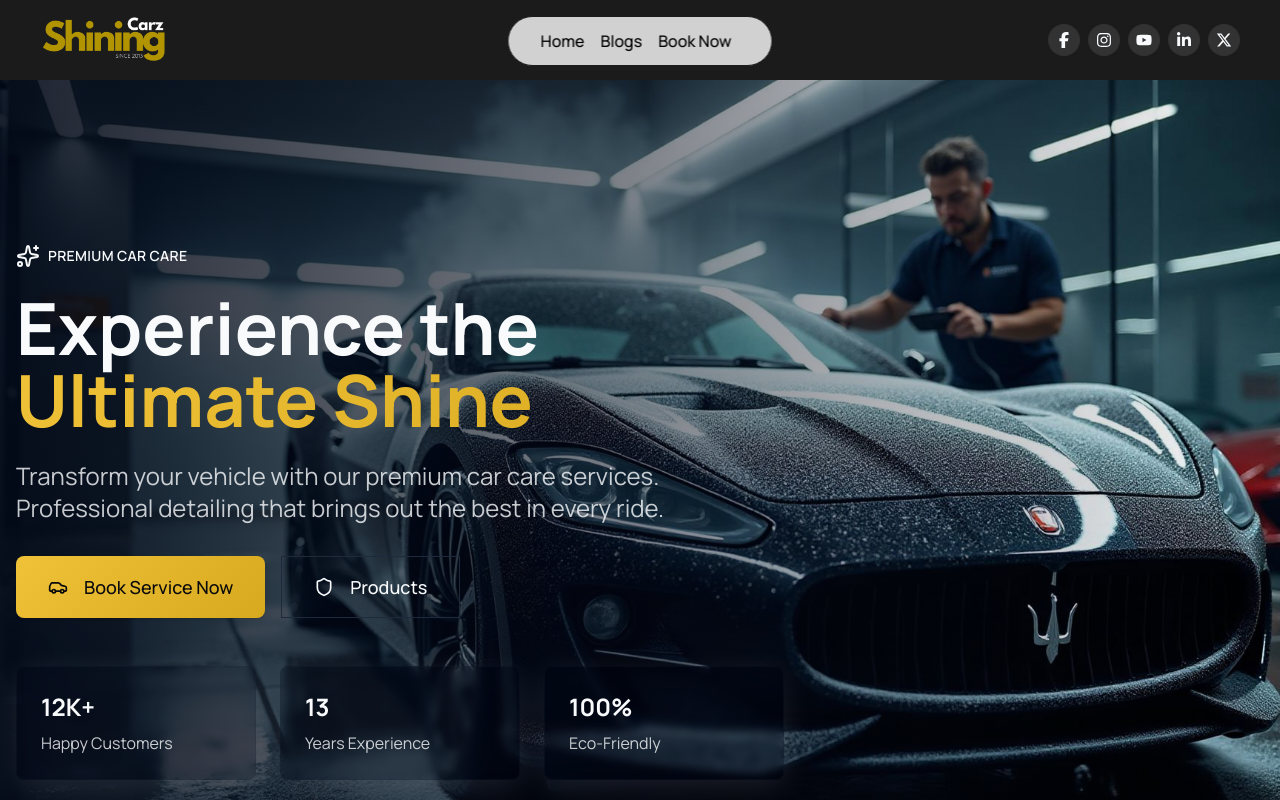
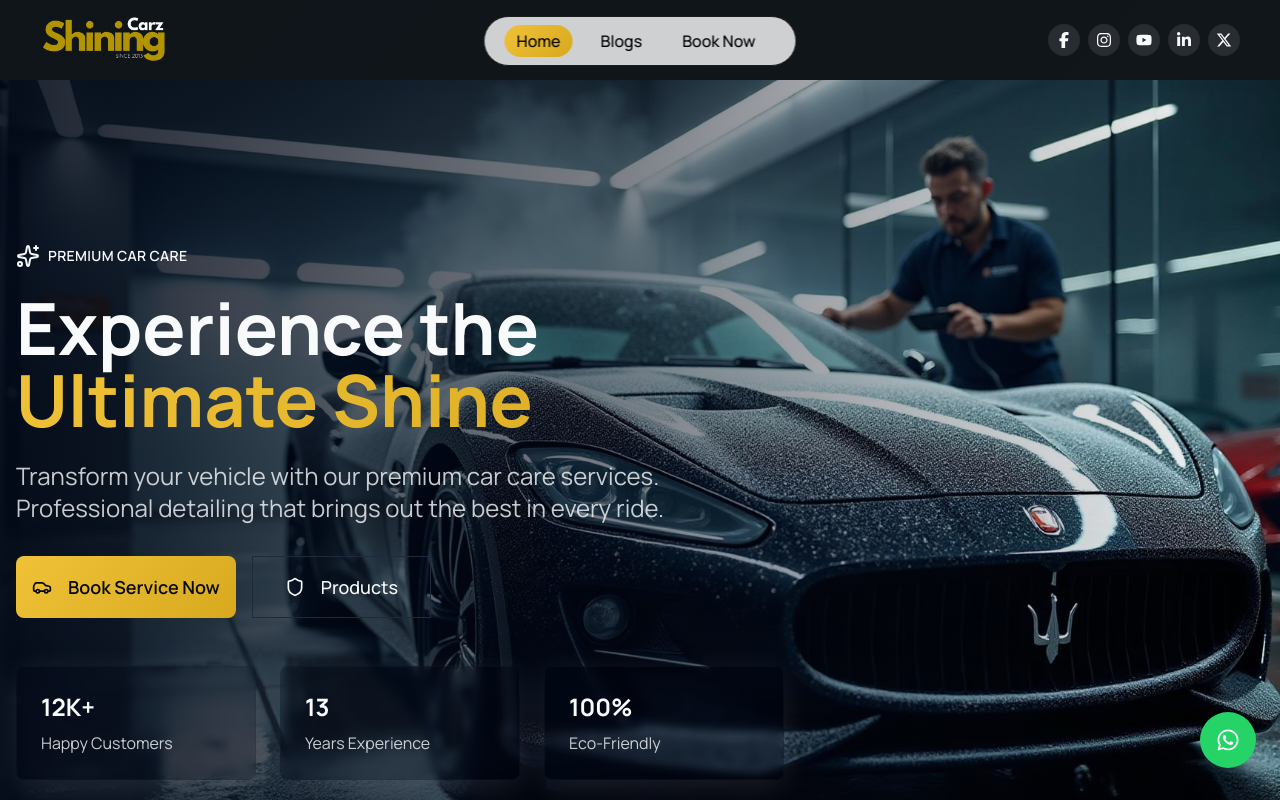
Before and after one commit to karandevhub/shiningcarz-landing, a Next.js app: page / in a window 1280 px wide. Shown: the top 800 px of the page. Built offline with nearby package versions, Linux system fonts and the light colour scheme.

Commit message:
fi: ui color

```diff
--- a/src/app/globals.css
+++ b/src/app/globals.css
@@ -258,3 +258,13 @@ code {
     box-shadow: var(--glow-gold), var(--shadow-luxury);
   }
 }
+
+.no-scrollbar::-webkit-scrollbar {
+    display: none;
+}
+
+/* Hide scrollbar for IE, Edge and Firefox */
+.no-scrollbar {
+    -ms-overflow-style: none;  /* IE and Edge */
+    scrollbar-width: none;  /* Firefox */
+}
--- a/src/app/layout.js
+++ b/src/app/layout.js
@@ -61,7 +61,7 @@ export default function RootLayout({ children }) {
         className={cx(
           inter.variable,
           manrope.variable,
-          "font-mr bg-dark"
+          "font-mr luxury-gradient no-scrollbar"
         )}
       >
         <Header />
--- a/src/components/Header/index.js
+++ b/src/components/Header/index.js
@@ -10,16 +10,23 @@ import {
 } from "react-icons/fa6";
 import siteMetadata from "@/src/utils/siteMetaData";
 import { useState } from "react";
+import { usePathname } from "next/navigation";
 
 const Header = () => {
+  const [click, setClick] = useState(false);
+  const pathname = usePathname();
 
-  const [click, setClick] = useState(false);
-
-const toggle = () =>{
+  const toggle = () => {
     setClick(!click)
   }
+
+  const isActive = (path) => {
+    return pathname === path ||
+           (path === "/blogs" && pathname.startsWith("/blogs"));
+  }
+
   return (
-    <header className="w-full py-2 px-5 sm:px-10 flex items-center justify-between bg-dark">
+    <header className={`w-full lg:py-2 px-5 sm:px-10 flex items-center justify-between ${click?'py-5':'py-2'}`}>
       <Logo />
 
       <button className="inline-block sm:hidden z-50" onClick={toggle} aria-label="Hamburger Menu">
@@ -29,7 +36,6 @@ const toggle = () =>{
               style={{
                 transform: click ? "rotate(-45deg) translateY(0)" : "rotate(0deg) translateY(6px)"
               }}
-
             >&nbsp;</span>
             <span className="absolute top-0 inline-block w-full h-0.5 bg-dark dark:bg-light rounded transition-all ease duration-200"
               style={{
@@ -42,30 +48,62 @@ const toggle = () =>{
               }}
             >&nbsp;</span>
           </div>
-
         </div>
       </button>
 
-        <nav className="w-max py-3 text-black px-6 sm:px-8 border border-solid border-dark rounded-full font-medium capitalize  items-center flex  sm:hidden
+      {/* Mobile Navigation */}
+      <nav className="w-max py-3 text-black px-4 sm:px-8 border border-solid border-dark rounded-full font-medium capitalize items-center flex sm:hidden
         fixed top-4 right-1/2 translate-x-1/2 bg-light/80 backdrop-blur-sm z-50
         transition-all ease duration-300"
         style={{
           top: click ? "1rem" : "-5rem"
         }}
       >
-            <Link href="/" className="mr-2">Home</Link>
-            <Link href="/blogs" className="mx-2">Blogs</Link>
-            <Link href="https://app.shiningcarz.com/" className="mx-2">Book Now</Link>
+        <Link
+          href="/"
+          className={`mr-1 px-3 py-1 rounded-full ${isActive("/") ? "gold-gradient" : ""}`}
+        >
+          Home
+        </Link>
+        <Link
+          href="/blogs"
+          className={`mx-1 px-3 py-1 rounded-full ${isActive("/blogs") ? "gold-gradient" : ""}`}
+        >
+          Blogs
+        </Link>
+        <Link
+          href="https://app.shiningcarz.com/"
+          className="mx-1 px-3 py-1 rounded-full"
+        >
+          Book Now
+        </Link>
       </nav>
 
+      {/* Desktop Navigation */}
+      <nav className="text-black w-max py-2 px-5 border border-solid border-dark rounded-full font-medium capitalize items-center hidden sm:flex
+        fixed top-4 right-1/2 translate-x-1/2 bg-light/80 backdrop-blur-sm z-50">
+        <Link
+          href="/"
+          className={`mr-2 px-3 py-1 rounded-full ${isActive("/") ? "gold-gradient" : ""}`}
+        >
+          Home
+        </Link>
+        <Link
+          href="/blogs"
+          className={`mx-2 px-3 py-1 rounded-full ${isActive("/blogs") ? "gold-gradient" : ""}`}
+        >
+          Blogs
+        </Link>
+        <Link
+          href="https://app.shiningcarz.com/"
+          className="mx-2 px-3 py-1 rounded-full"
+        >
+          Book Now
+        </Link>
+      </nav>
 
-        <nav className="text-black w-max py-3 px-8 border border-solid border-dark rounded-full font-medium capitalize  items-center hidden sm:flex
-        fixed top-4 right-1/2 translate-x-1/2 bg-light/80 backdrop-blur-sm z-50">
-            <Link href="/" className="mr-2">Home</Link>
-            <Link href="/blogs" className="mx-2">Blogs</Link>
-            <Link href="https://app.shiningcarz.com/" className="mx-2">Book Now</Link>
-        </nav>
-        <div className=" hidden sm:flex items-center gap-2">
+      <div className="hidden sm:flex items-center gap-2">
+        {/* Social icons remain unchanged */}
         <Link
           href={siteMetadata.facebook}
           className="bg-white/10 p-2 rounded-full hover:bg-[#a81313] hover:text-white transition-all duration-300 hover:scale-110"
--- a/src/components/Home/Footer.js
+++ b/src/components/Home/Footer.js
@@ -11,6 +11,7 @@ import {
   FaXTwitter,
   FaMapLocation,
   FaPhone,
+  FaWhatsapp,
 } from "react-icons/fa6";
 
 const Footer = () => {
@@ -20,55 +21,70 @@ const Footer = () => {
     { name: 'Contact', href: '#contact' },
   ];
 
-  const [newsletterEmail, setNewsletterEmail] = useState("");
-  const [showThankYou, setShowThankYou] = useState(false);
-  const handleNewsletterSubmit = (e) => {
-    e.preventDefault();
-    if (newsletterEmail.trim()) {
-      setShowThankYou(true);
-      setNewsletterEmail("");
-      setTimeout(() => setShowThankYou(false), 2000);
-    }
+  const handleWhatsAppClick = () => {
+    const message = "Hi, I'm interested in your car detailing services. Can you provide more information?";
+    const whatsappUrl = `https://wa.me/919211074136?text=${encodeURIComponent(message)}`;
+    window.open(whatsappUrl, '_blank');
   };
+
   return (
-    <footer className="bg-background dark:bg-luxury-dark border-t">
+    <footer className="luxury-gradient border-t relative">
+      <button
+        onClick={handleWhatsAppClick}
+        className="group fixed bottom-8 right-6 w-14 h-14 bg-[#25D366]  rounded-full flex items-center justify-center transition-all duration-300 hover:scale-110 shadow-lg hover:shadow-xl"
+        aria-label="Contact us on WhatsApp"
+      >
+        <FaWhatsapp className="w-6 h-6 group-hover:scale-110 transition-transform" />
+        <div className="absolute bottom-full right-0 mb-2 px-3 py-1 bg-gray-900 text-white text-xs rounded-lg opacity-0 group-hover:opacity-100 transition-opacity duration-300 whitespace-nowrap">
+          Chat with us
+          <div className="absolute top-full right-3 w-0 h-0 border-l-4 border-r-4 border-t-4 border-transparent border-t-gray-900"></div>
+        </div>
+        <div className="absolute inset-0 rounded-full bg-[#25D366] animate-ping opacity-20"></div>
+      </button>
       <div className="container mx-auto px-4 py-16">
         <div className="grid grid-cols-1 md:grid-cols-2 lg:grid-cols-4 gap-12">
           {/* Company Info */}
           <div className="lg:col-span-2">
-            <h3 className="text-3xl font-bold font-playfair gold-gradient bg-clip-text text-transparent mb-6">
+            <h3 className="text-4xl font-bold font-playfair gold-gradient bg-clip-text text-transparent mb-8">
               Shining Carz
             </h3>
-            <p className="text-foreground/80 dark:text-foreground/80 mb-6 leading-relaxed max-w-md">
+            <p className="text-foreground/90 text-lg mb-8 leading-relaxed max-w-md">
               Premium automotive care services that transform your vehicle with professional detailing,
               eco-friendly products, and unmatched quality. Experience the ultimate shine with Shining Carz.
             </p>
-            <div className="space-y-3">
-              <div className="flex items-center gap-3">
-                <FaMapLocation className="w-5 h-5 text-primary dark:text-primary" />
-                <span className="text-foreground/80 dark:text-foreground/80">D-14, 1st Floor, Sector 10, Noida - 201301</span>
+            <div className="space-y-4">
+              <div className="flex items-center gap-4 group hover:translate-x-2 transition-transform duration-300">
+                <div className="bg-white/10 p-3 rounded-full">
+                  <FaMapLocation className="w-5 h-5 text-primary" />
                 </div>
-              <div className="flex items-center gap-3">
-                <FaPhone className="w-5 h-5 text-primary dark:text-primary" />
-                <span className="text-foreground/80 dark:text-foreground/80">+91 70043 03889</span>
+                <span className="text-foreground/90">D-14, 1st Floor, Sector 10, Noida - 201301</span>
               </div>
-              <div className="flex items-center gap-3">
-                <Mail className="w-5 h-5 text-primary dark:text-primary" />
-                <span className="text-foreground/80 dark:text-foreground/80">info@shiningcarz.com</span>
+              <div className="flex items-center gap-4 group hover:translate-x-2 transition-transform duration-300">
+                <div className="bg-white/10 p-3 rounded-full">
+                  <FaPhone className="w-5 h-5 text-primary" />
+                </div>
+                <span className="text-foreground/90">+91 70043 03889</span>
+              </div>
+              <div className="flex items-center gap-4 group hover:translate-x-2 transition-transform duration-300">
+                <div className="bg-white/10 p-3 rounded-full">
+                  <Mail className="w-5 h-5 text-primary" />
+                </div>
+                <span className="text-foreground/90">info@shiningcarz.com</span>
               </div>
             </div>
           </div>
 
           {/* Quick Links */}
-          <div>
-            <h4 className="text-xl font-bold font-playfair mb-6 text-foreground dark:text-foreground">Quick Links</h4>
-            <ul className="space-y-3">
+          <div className="flex flex-col">
+            <h4 className="text-2xl font-bold font-playfair mb-8 text-foreground">Quick Links</h4>
+            <ul className="space-y-4">
               {quickLinks.map((link) => (
                 <li key={link.name}>
                   <a
                     href={link.href}
-                    className="text-foreground/80 dark:text-foreground/80 hover:text-primary dark:hover:text-primary transition-colors duration-300 hover:translate-x-1 inline-block"
+                    className="text-foreground/90 hover:text-primary group flex items-center gap-2 transition-all duration-300"
                   >
+                    <span className="h-px w-4 bg-primary transform origin-left group-hover:w-6 transition-all duration-300"></span>
                     {link.name}
                   </a>
                 </li>
@@ -76,63 +92,76 @@ const Footer = () => {
             </ul>
           </div>
 
-          {/* Social Media & Newsletter */}
+          {/* Social Media */}
           <div>
-            <h4 className="text-xl font-bold font-playfair mb-6 text-foreground dark:text-foreground">Stay Connected</h4>
-            <div className="flex gap-4 mb-6">
-              <div className=" hidden sm:flex items-center gap-2">
+            <h4 className="text-2xl font-bold font-playfair mb-8 text-foreground">Connect With Us</h4>
+            <div className="grid grid-cols-3 gap-4">
               <Link
                 href={siteMetadata.facebook}
-                  className="bg-white/10 p-2 rounded-full hover:bg-[#a81313] hover:text-white transition-all duration-300 hover:scale-110"
+                className="bg-white/10 aspect-square flex items-center justify-center rounded-lg hover:bg-[#a81313] hover:text-white transition-all duration-300 hover:scale-105 group"
               >
-                  <FaFacebookF className="w-4 h-4" />
+                <FaFacebookF className="w-6 h-6 group-hover:scale-110 transition-transform" />
               </Link>
               <Link
                 href={siteMetadata.instagram}
-                  className="bg-white/10 p-2 rounded-full hover:bg-[#a81313] hover:text-white transition-all duration-300 hover:scale-110"
+                className="bg-white/10 aspect-square flex items-center justify-center rounded-lg hover:bg-[#a81313] hover:text-white transition-all duration-300 hover:scale-105 group"
               >
-                  <FaInstagram className="w-4 h-4" />
+                <FaInstagram className="w-6 h-6 group-hover:scale-110 transition-transform" />
               </Link>
               <Link
                 href={siteMetadata.youtube}
-                  className="bg-white/10 p-2 rounded-full hover:bg-[#a81313] hover:text-white transition-all duration-300 hover:scale-110"
+                className="bg-white/10 aspect-square flex items-center justify-center rounded-lg hover:bg-[#a81313] hover:text-white transition-all duration-300 hover:scale-105 group"
               >
-                  <FaYoutube className="w-4 h-4" />
+                <FaYoutube className="w-6 h-6 group-hover:scale-110 transition-transform" />
               </Link>
               <Link
                 href={siteMetadata.linkedin}
-                  className="bg-white/10 p-2 rounded-full hover:bg-[#a81313] hover:text-white transition-all duration-300 hover:scale-110"
+                className="bg-white/10 aspect-square flex items-center justify-center rounded-lg hover:bg-[#a81313] hover:text-white transition-all duration-300 hover:scale-105 group"
               >
-                  <FaLinkedinIn className="w-4 h-4" />
+                <FaLinkedinIn className="w-6 h-6 group-hover:scale-110 transition-transform" />
               </Link>
               <Link
                 href={siteMetadata.twitter}
-                  className="bg-white/10 p-2 rounded-full hover:bg-[#a81313] hover:text-white transition-all duration-300 hover:scale-110"
+                className="bg-white/10 aspect-square flex items-center justify-center rounded-lg hover:bg-[#a81313] hover:text-white transition-all duration-300 hover:scale-105 group"
               >
-                  <FaXTwitter className="w-4 h-4" />
+                <FaXTwitter className="w-6 h-6 group-hover:scale-110 transition-transform" />
               </Link>
-              </div>
+              <button
+                onClick={handleWhatsAppClick}
+                className="bg-white/10 aspect-square flex items-center justify-center rounded-lg hover:bg-[#25D366] hover:text-white transition-all duration-300 hover:scale-105 group"
+              >
+                <FaWhatsapp className="w-6 h-6 group-hover:scale-110 transition-transform" />
+              </button>
             </div>
           </div>
         </div>
 
         {/* Bottom Section */}
-        <div className="border-t border-accent/20 dark:border-accent/20 mt-12 pt-8">
-          <div className="flex flex-col md:flex-row justify-between items-center gap-4">
-            <div className="text-foreground/70 dark:text-foreground/70 text-sm">
+        <div className="border-t border-white/10 mt-16 pt-8">
+          <div className="flex flex-col md:flex-row justify-between items-center gap-6">
+            <div className="text-foreground/70 text-sm order-2 md:order-1">
               © {new Date().getFullYear()} Shining Carz. All rights reserved.
             </div>
-            <div className="flex gap-6 text-sm">
-              <a href="#" className="text-foreground/70 dark:text-foreground/70 hover:text-primary dark:hover:text-primary transition-colors duration-300">
+            <div className="flex flex-wrap justify-center gap-x-8 gap-y-3 text-sm order-1 md:order-2">
+              <a
+                href="#"
+                className="text-foreground/70 hover:text-primary relative group transition-colors duration-300"
+              >
+                <span className="absolute -bottom-1 left-0 w-0 h-px bg-primary transition-all duration-300 group-hover:w-full"></span>
                 Privacy Policy
               </a>
               <a
                 href="/terms-of-service"
-                className="text-foreground/70 dark:text-foreground/70 hover:text-primary dark:hover:text-primary transition-colors duration-300"
+                className="text-foreground/70 hover:text-primary relative group transition-colors duration-300"
               >
+                <span className="absolute -bottom-1 left-0 w-0 h-px bg-primary transition-all duration-300 group-hover:w-full"></span>
                 Terms and Conditions
               </a>
-              <a href="#" className="text-foreground/70 dark:text-foreground/70 hover:text-primary dark:hover:text-primary transition-colors duration-300">
+              <a
+                href="#"
+                className="text-foreground/70 hover:text-primary relative group transition-colors duration-300"
+              >
+                <span className="absolute -bottom-1 left-0 w-0 h-px bg-primary transition-all duration-300 group-hover:w-full"></span>
                 Cookie Policy
               </a>
             </div>
--- a/src/components/Home/HeroSection.js
+++ b/src/components/Home/HeroSection.js
@@ -1,6 +1,7 @@
 'use client'
 import { Button } from '@/components/ui/button';
 import { Sparkles, Car, Shield } from 'lucide-react';
+import Link from 'next/link';
 
 const HeroSection = () => {
   return (
@@ -38,24 +39,13 @@ const HeroSection = () => {
           </p>
 
           <div className="flex flex-col sm:flex-row gap-4 mb-12">
-            <Button
-              className="luxury-button text-lg px-8 py-4"
-              onClick={() => {
-                // First scroll to products section
-                document.getElementById('products')?.scrollIntoView({ behavior: 'smooth' });
-                // Set active category to 'exterior'
-                const productsSection = document.getElementById('products');
-                if (productsSection) {
-                  const exteriorButton = productsSection.querySelector('[data-category="exterior"]');
-                  if (exteriorButton) {
-                    exteriorButton.click();
-                  }
-                }
-              }}
+            <Link
+            href='https://app.shiningcarz.com'
+              className="luxury-button text-lg px-4 py-2  flex flex-row items-center justify-center"
             >
-              <Car className="w-5 h-5 mr-2" />
+              <Car className="w-5 h-5 mr-4" />
               Book Service Now
-            </Button>
+            </Link>
             <Button
               variant="outline"
               className="bg-transparent border-accent text-foreground hover:bg-accent/10 text-lg px-8 py-4"
```
Lines whose indentation alone changed are shown as unchanged.
